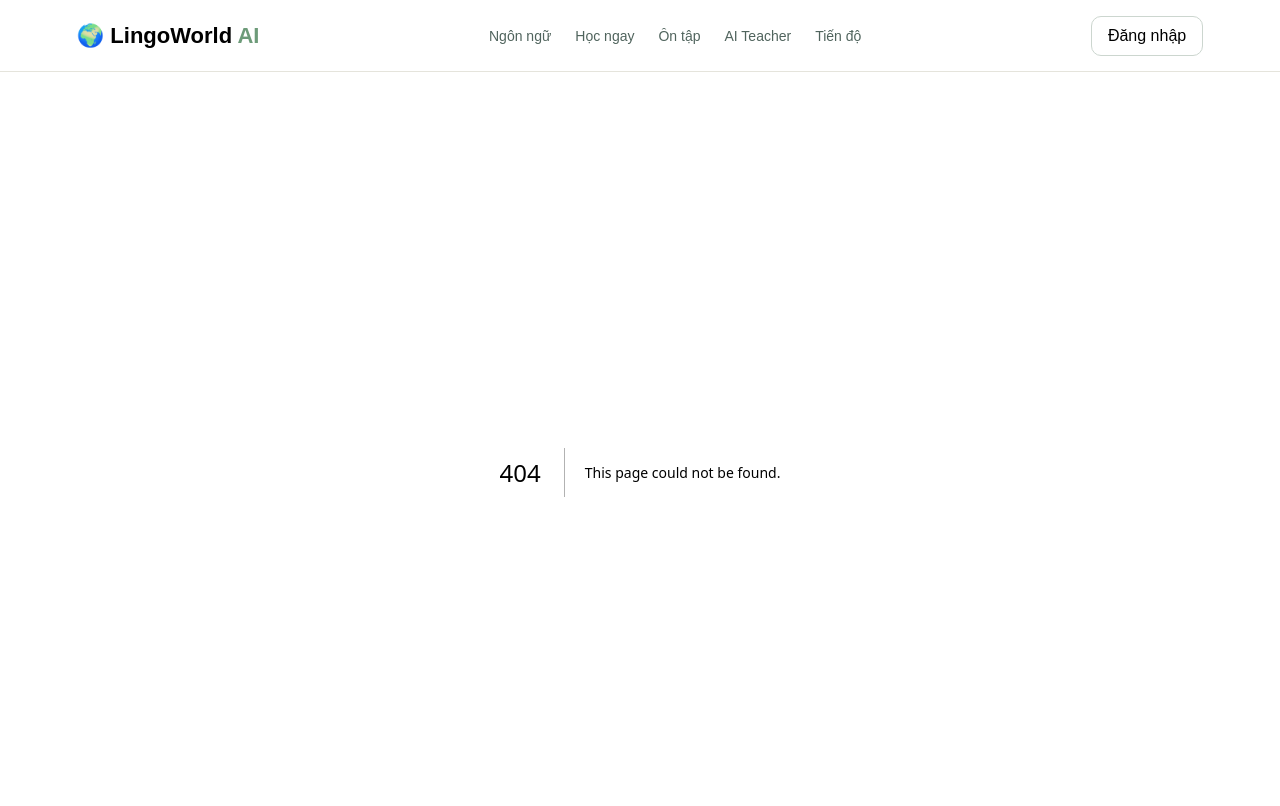
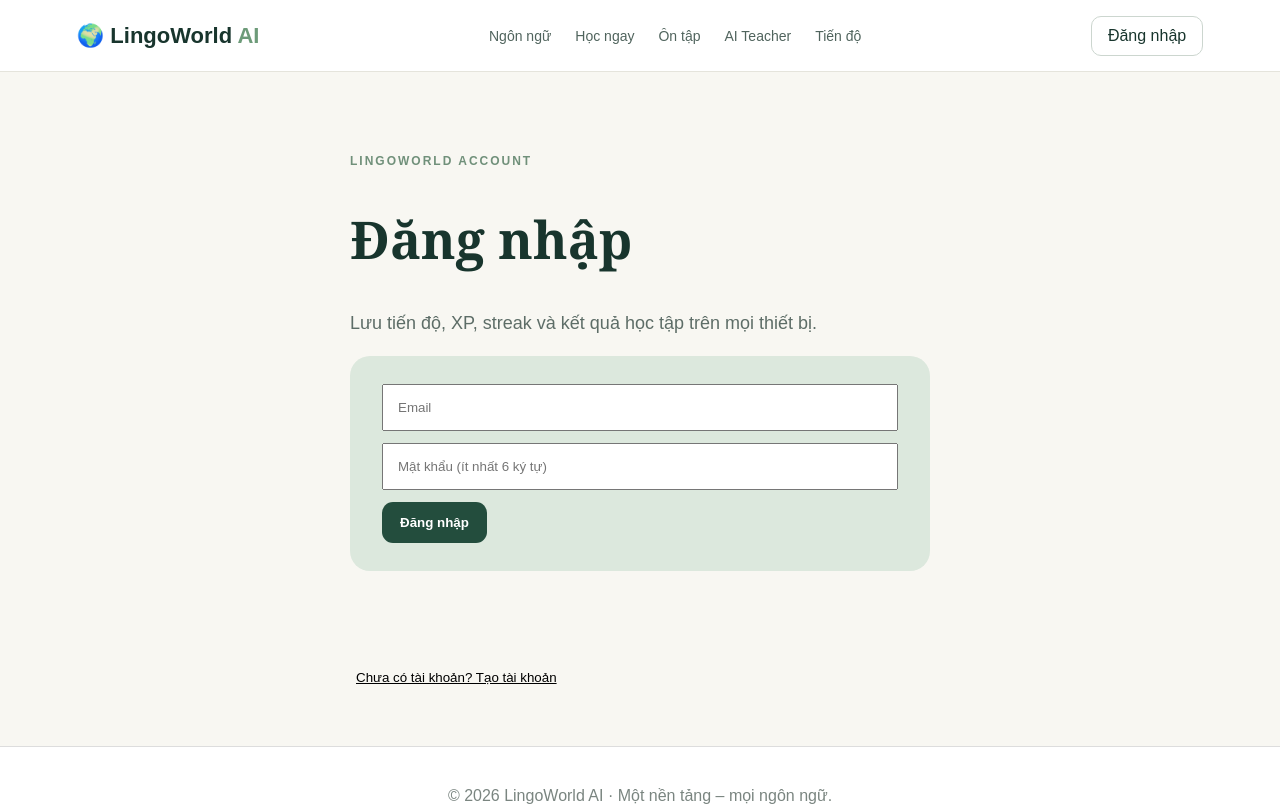
Before and after one commit to baphung/LingoWorldDQPH, a Next.js app: page /login in a window 1280 px wide. Before the commit this address had no page. Shown: the top 806 px of the page. Built offline with nearby package versions, Linux system fonts and the light colour scheme; no server answers.

Commit message:
feat: add Supabase authentication page

```diff
--- /dev/null
+++ b/app/login/page.tsx
@@ -0,0 +1,51 @@
+'use client';
+
+import { useState } from 'react';
+import { useRouter } from 'next/navigation';
+import { getSupabase } from '../../lib/supabase';
+
+export default function Login(){
+  const router=useRouter();
+  const [mode,setMode]=useState<'login'|'signup'>('login');
+  const [email,setEmail]=useState('');
+  const [password,setPassword]=useState('');
+  const [displayName,setDisplayName]=useState('');
+  const [message,setMessage]=useState('');
+  const [busy,setBusy]=useState(false);
+
+  async function submit(e:React.FormEvent){
+    e.preventDefault(); setBusy(true); setMessage('');
+    const supabase=getSupabase();
+    const result=mode==='login'
+      ? await supabase.auth.signInWithPassword({email,password})
+      : await supabase.auth.signUp({email,password});
+    if(result.error){ setMessage(result.error.message); setBusy(false); return; }
+    const user=result.data.user;
+    if(user && mode==='signup'){
+      await supabase.from('profiles').upsert({id:user.id,display_name:displayName || email.split('@')[0]});
+      setMessage('Tài khoản đã tạo. Bạn có thể bắt đầu học.');
+    } else {
+      router.push('/progress'); router.refresh(); return;
+    }
+    setBusy(false);
+  }
+
+  async function logout(){ await getSupabase().auth.signOut(); router.push('/'); router.refresh(); }
+
+  return <main className="section" style={{maxWidth:620,paddingTop:70}}>
+    <p className="eyebrow">LINGOWORLD ACCOUNT</p>
+    <h1 style={{fontFamily:'Georgia',fontSize:52}}>{mode==='login'?'Đăng nhập':'Tạo tài khoản'}</h1>
+    <p className="lead">Lưu tiến độ, XP, streak và kết quả học tập trên mọi thiết bị.</p>
+    <form onSubmit={submit} className="continue" style={{display:'block'}}>
+      {mode==='signup' && <input aria-label="Tên hiển thị" placeholder="Tên hiển thị" value={displayName} onChange={e=>setDisplayName(e.target.value)} style={{width:'100%',marginBottom:12,padding:14}} />}
+      <input required type="email" aria-label="Email" placeholder="Email" value={email} onChange={e=>setEmail(e.target.value)} style={{width:'100%',marginBottom:12,padding:14}} />
+      <input required minLength={6} type="password" aria-label="Mật khẩu" placeholder="Mật khẩu (ít nhất 6 ký tự)" value={password} onChange={e=>setPassword(e.target.value)} style={{width:'100%',marginBottom:12,padding:14}} />
+      <button className="primary" disabled={busy} type="submit" style={{border:0,cursor:'pointer'}}>{busy?'Đang xử lý…':mode==='login'?'Đăng nhập':'Tạo tài khoản'}</button>
+    </form>
+    {message && <p style={{marginTop:16}}>{message}</p>}
+    <button onClick={()=>setMode(mode==='login'?'signup':'login')} style={{marginTop:18,border:0,background:'transparent',textDecoration:'underline',cursor:'pointer'}}>
+      {mode==='login'?'Chưa có tài khoản? Tạo tài khoản':'Đã có tài khoản? Đăng nhập'}
+    </button>
+    <button onClick={logout} style={{display:'none'}} aria-hidden="true">logout</button>
+  </main>;
+}
```
